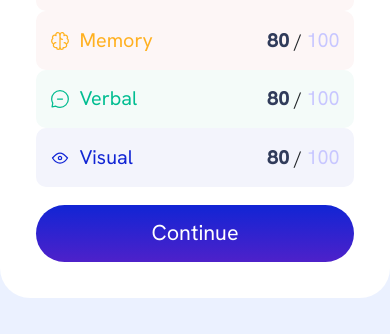
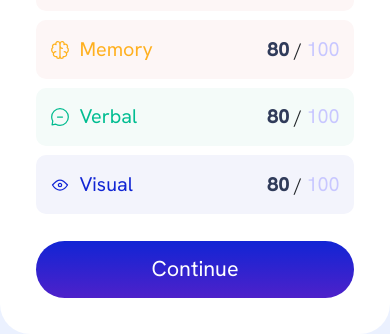
Before and after one commit to dominic298/results-summary, a plain HTML site: page index.html in a window 390 px wide. Shown: the part 617-951 px from the top of the page. Before the commit the page ends 915 px from the top, so only its background shows below. Drawn offline with nearby package versions, Linux system fonts and the light colour scheme.

Commit message:
second commit

```diff
--- a/assets/styles.css
+++ b/assets/styles.css
@@ -235,4 +235,7 @@ body,html{
         border-bottom-left-radius: 30px;
         border-bottom-right-radius: 30px;
     }
+    .right-card .points {
+        margin-bottom: 0.5rem;
+    }
 }
```
